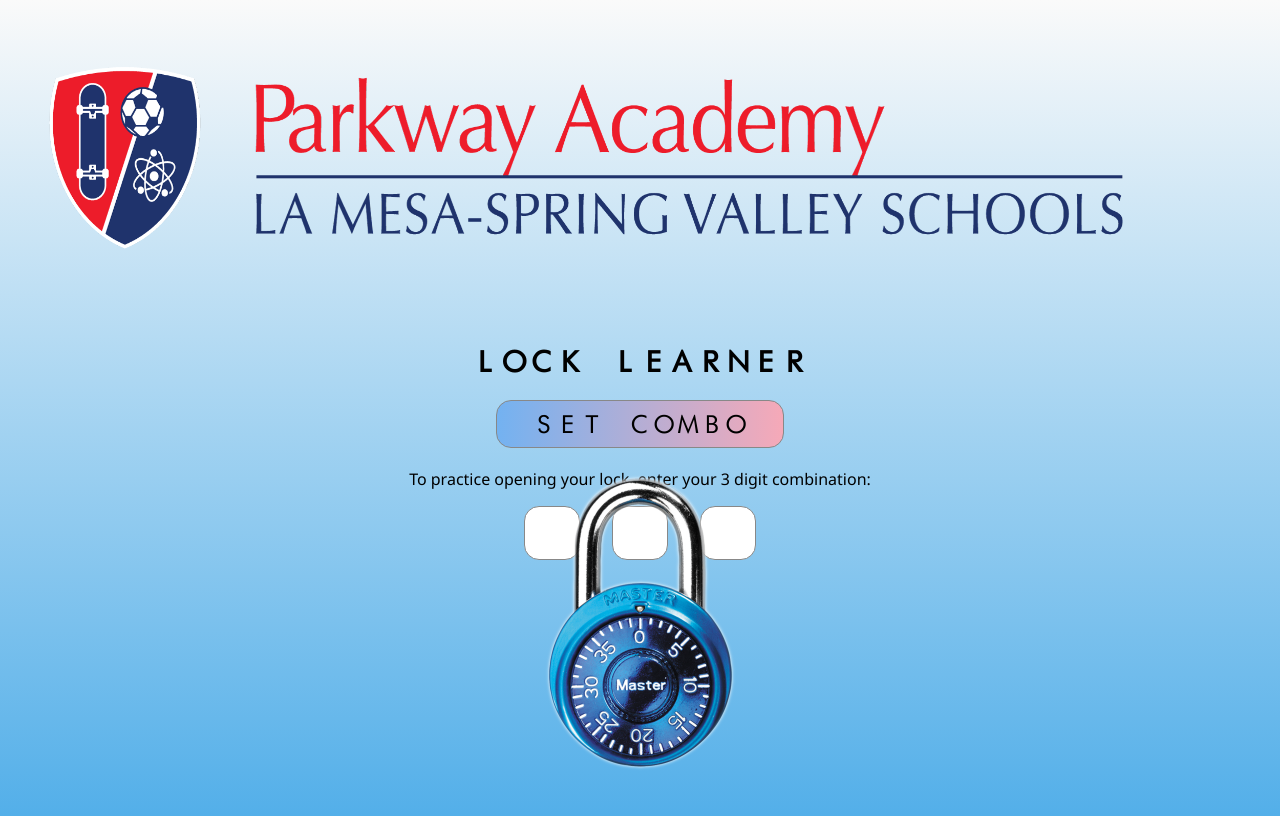
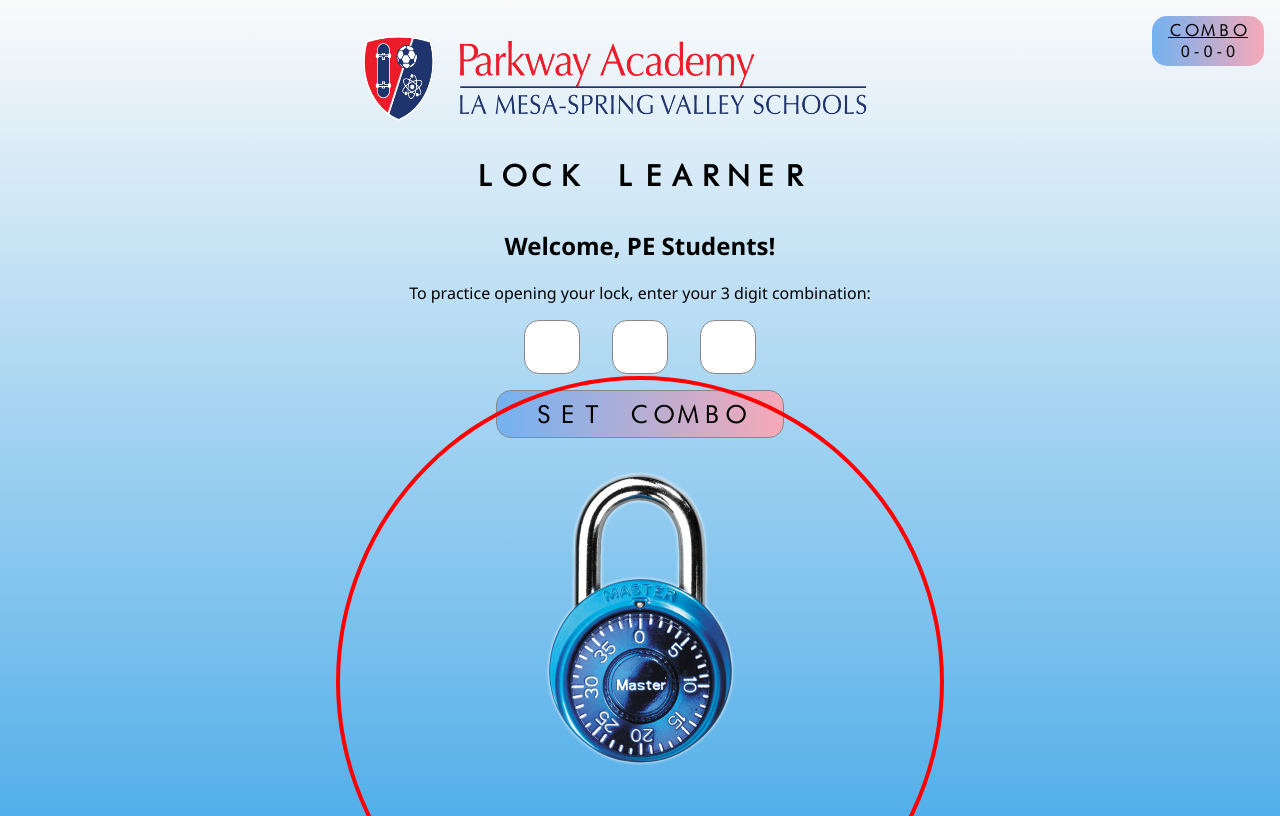
Before and after one commit to timdobranski/lock-learner, a Next.js app: page / in a window 1280 px wide. Built offline with nearby package versions, Linux system fonts and the light colour scheme.

Commit message:
Step 1 logic complete; Wrong way component added that redirects to start over

```diff
--- a/app/page.js
+++ b/app/page.js
@@ -7,7 +7,9 @@
 import lockFace from '../public/lock-face-centered.png';
 import logo from '../public/titledLogo.png'
 import Welcome from '../components/Welcome/Welcome';
-import Reset from '../components/Reset/Reset';
+import Num1 from '../components/Num1/Num1';
+import Num2 from '../components/Num2/Num2';
+import WrongWay from '../components/WrongWay/WrongWay'
 
 export default function Home() {
   const [rotation, setRotation] = useState(0);
@@ -15,16 +17,25 @@
   const lockFaceRef = useRef(null);
   const [currentLockNum, setCurrentLockNum] = useState(0);
 
-  const [step, setStep] = useState(-1);
+  const [step, setStep] = useState(0);
   const [combo, setCombo] = useState([0, 0, 0]);
 
 
   useEffect(() => {
     // Normalize the rotation to be between 0 and 360
-    const effectiveRotation = (rotation + 4.5) % 360; // +4.5 for the offset
-    const newSectionNumber = Math.floor(effectiveRotation / 9);
+    const effectiveRotation = (rotation - 4.5) % 360; // Note the parentheses
+
+    // If the effectiveRotation is negative (due to the modulo operation), add 360 to normalize
+    const normalizedRotation = effectiveRotation < 0 ? effectiveRotation + 360 : effectiveRotation;
+
+    const reversedRotation = 360 - normalizedRotation;
+    const newSectionNumber = Math.floor(reversedRotation / 9) % 40; // Using % 40 to ensure it wraps around to 0 when it hits 40
     setCurrentLockNum(newSectionNumber);
 }, [rotation]);
+
+  useEffect (() => {
+    console.log('step: ', step);
+  }, [step])
 
   useEffect(() => {
     console.log('currentLockNum: ', currentLockNum);
@@ -123,14 +134,13 @@
         : null
         }
 
-      {step === -1 ? <Welcome combo={combo} setCombo={setCombo} setStep={setStep} /> : null}
-      {step === 0 ? <Reset /> : null}
-      {/* {step === 1 ? <Num1 /> : null}
+      {step === 0 ? <Welcome combo={combo} setCombo={setCombo} setStep={setStep} currentNum={currentLockNum} /> : null}
+      {step === 1 ? <Num1 combo={combo} setStep={setStep} currentNum={currentLockNum}/> : null}
       {step === 2 ? <Num2 /> : null}
-      {step === 3 ? <Num3 /> : null}
-      {step === 4 ? <Success /> : null}
-      {step === 5 ? <WrongWay /> : null}
-      {step === 6 ? <PassedNum /> : null} */}
+      {/* {step === 3 ? <Num3 /> : null}
+      {step === 4 ? <Success /> : null} */}
+      {step === 5 ? <WrongWay setStep={setStep}/> : null}
+      {/* {step === 6 ? <PassedNum /> : null}  */}
 
 
       <div className={styles.lock} id={styles.feedbackRing}></div>
--- a/app/page.module.css
+++ b/app/page.module.css
@@ -10,7 +10,7 @@
 .title {
   font-size: 1.75rem;
   position: relative;
-  margin: 1rem 0 0 0;
+  margin: 0;
 }
 .schoolTitle {
   margin: 0;
@@ -19,7 +19,9 @@
 .logo {
   position: relative;
   height: 25vw;
-  width: 100vw;;
+  width: 100vw;
+  max-height: 150px;
+  max-width: 600px;
 
 }
 .lock {
@@ -31,7 +33,7 @@
 }
 
 #lockContainer{
-
+  border: solid red 4px;
 }
 #lockFaceContainer{
   z-index: 1;
--- /dev/null
+++ b/components/Num1/Num1.js
@@ -0,0 +1,46 @@
+'use client';
+
+import styles from './Num1.module.css'
+import { useEffect, useState, useRef } from 'react'
+
+export default function Num1({ setStep, combo, setCombo, currentNum }) {
+  const [ resetComplete, setResetComplete ] = useState(false);
+
+  const prevNumRef = useRef();
+
+  useEffect(() => {
+    const prevNum = prevNumRef.current;
+
+    // Check if currentNum has decreased
+    if (prevNum !== undefined && currentNum > prevNum &&  !(prevNum === 0 && currentNum === 39)) {
+      // Do something if currentNum has decreased
+      console.log('inside true condition')
+      setStep(5)
+    }
+
+    // If num reached & reset true
+    if (resetComplete && currentNum === parseInt(combo[0])) {
+      setStep(prevStep => prevStep + 1);
+    }
+
+    // Update the previous value
+    prevNumRef.current = currentNum;
+  }, [currentNum]);
+
+
+
+
+
+
+
+  return (
+    <div id={styles.resetContainer}>
+      <h2>Step 1: Reset & 1st Number</h2>
+      <p>{`To open your lock, you'll turn it to the left (counterclockwise) and the right (clockwise) at different times. Once
+      you begin spinning, you CANNOT spin the opposite direction - not even a little bit. If you do, you'll have to start all the way at
+      the beginning again.`}</p>
+
+      <p>{`First, you'll need to reset your lock. Spin it to the right (clockwise) for about 5 seconds, then stop.`}</p>
+    </div>
+  )
+}
--- a/components/Reset/Reset.js
+++ b/components/Num2/Num2.js
@@ -1,11 +1,15 @@
-import styles from './Reset.module.css'
+import styles from './Num2.module.css'
 
-export default function Reset({ setStep, combo, setCombo }) {
-
+export default function Num2({ setStep, combo, setCombo, currentNum }) {
+  useEffect(() => {
+    if (currentNum === combo[0]) {
+      setStep(prevStep => prevStep + 1)
+    }
+  })
 
   return (
     <div id={styles.resetContainer}>
-      <h2>Step 1: Reset</h2>
+      <h2>Step 2: 2nd Number</h2>
       <p>{`To open your lock, you'll turn it to the left (counterclockwise) and the right (clockwise) at different times. Once
       you begin spinning, you CANNOT spin the opposite direction - not even a little bit. If you do, you'll have to start all the way at
       the beginning again.`}</p>
--- /dev/null
+++ b/components/Num2/Num2.module.css
@@ -0,0 +1,5 @@
+#resetContainer {
+  font-family:'Segoe UI', Tahoma, Geneva, Verdana, sans-serif;
+  width: 50vw;
+  min-width: 350px;
+}
--- a/components/Welcome/Welcome.js
+++ b/components/Welcome/Welcome.js
@@ -20,8 +20,8 @@
     <div className={styles.container}>
       <h2>Welcome, PE Students!</h2>
       <p>To practice opening your lock, enter your 3 digit combination:</p>
-
       <form onSubmit={handleSubmit} id={styles.formContainer}>
+      <div id={styles.inputContainer}>
         <div>
           <input
             type="number"
@@ -52,6 +52,7 @@
             className={styles.comboInput}
           />
         </div>
+        </div>
         <button type="submit" id={styles.comboSubmitButton}>SET COMBO</button>
       </form>
     </div>
--- a/components/Welcome/Welcome.module.css
+++ b/components/Welcome/Welcome.module.css
@@ -4,14 +4,18 @@
   max-height: 200px;
 }
 #formContainer{
+  width: 100vw;
+}
+#inputContainer {
   display: flex;
   flex-direction: row;
+  justify-content: center;
   align-items: center;
-  justify-content: center;;
-  width: 100vw;
+  margin: 1rem;
 }
 
 .comboInput {
+  display: inline-block;
   width: 50px;
   height: 50px;
   border-radius: 15px;
@@ -22,11 +26,7 @@
   margin: 0 1rem 0 1rem;
 }
 
-
-
 #comboSubmitButton {
-  position: absolute;
-  top: 50%;
   width: 18rem;
   border: solid;
   border: solid rgb(136, 136, 136) 1px;
--- /dev/null
+++ b/components/WrongWay/WrongWay.js
@@ -0,0 +1,13 @@
+import styles from './WrongWay.module.css'
+
+export default function WrongWay({ setStep }) {
+
+
+  return (
+    <div id={styles.wrongWayContainer}>
+      <h2>Wrong Way!</h2>
+      <p>{`You turned the lock the wrong direction! Remember, even a little bit and you have to start over. Click below to try again.`}</p>
+      <button onClick={() => setStep(1)}>Try Again</button>
+    </div>
+  )
+}
--- /dev/null
+++ b/components/WrongWay/WrongWay.module.css
@@ -0,0 +1,5 @@
+#wrongWayContainer {
+  font-family:'Segoe UI', Tahoma, Geneva, Verdana, sans-serif;
+  width: 50vw;
+  min-width: 350px;
+}
```
Also changed, not shown: components/Num1/Num1.module.css (renamed from components/Reset/Reset.module.css).
